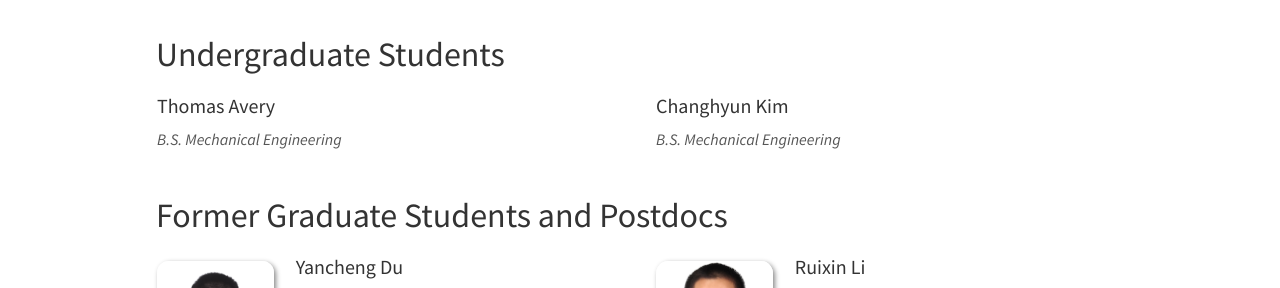
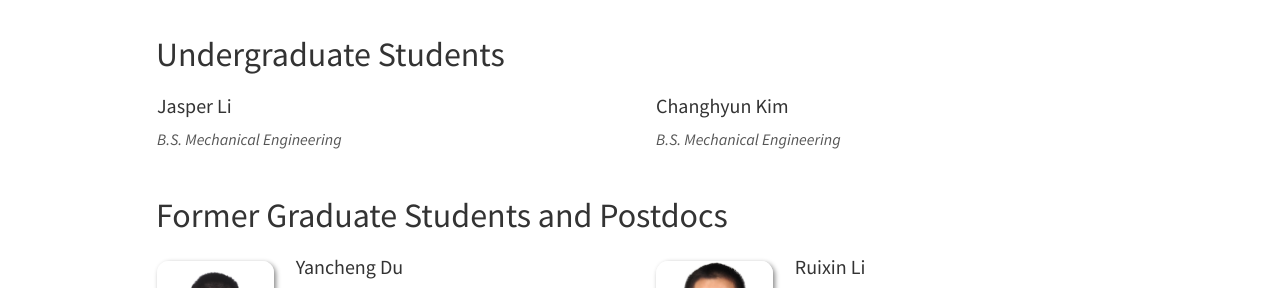
Before and after one commit to choidnalab/choidnalab.github.io, a Jekyll site: the page built from _pages/team.md, in a window 1280 px wide and 900 px high, scrolled down 1053 px. Shown: the part 167-455 px from the top of the window. Built offline with Jekyll 4.4.1, drawn with Linux system fonts in a browser that asks for light colours; nearby versions of some CDN libraries.

Commit message:
Update master_bachelors_students.yml

```diff
--- a/_data/master_bachelors_students.yml
+++ b/_data/master_bachelors_students.yml
@@ -1,5 +1,5 @@
 
-- name: Thomas Avery
+- name: Jasper Li
   photo: nopic.jpg
   info: B.S. Mechanical Engineering
   email:
```
